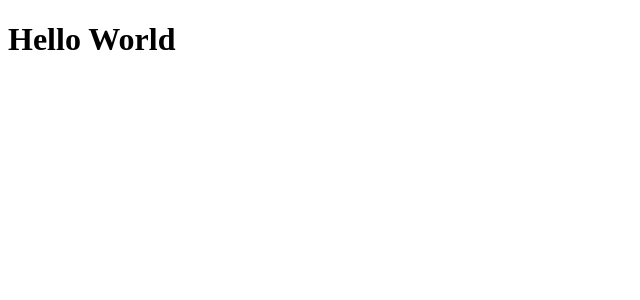
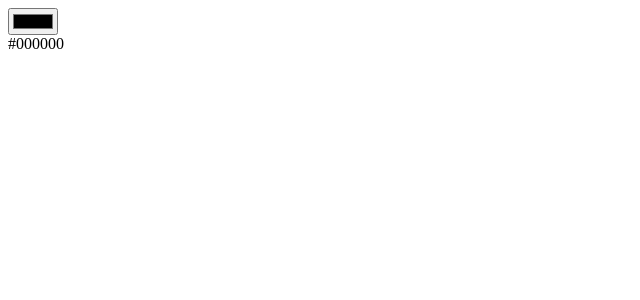
Before and after one commit to kylemayer/fe-random-color, a React app: page / in a window 1280 px wide. Shown: the top 300 px of the page, without its empty margins (0-640 px from the left). Built offline with nearby package versions, Linux system fonts and the light colour scheme.

Commit message:
color picker container

```diff
--- a/src/components/app/App.jsx
+++ b/src/components/app/App.jsx
@@ -1,5 +1,6 @@
 import React from 'react';
+import ColorPicker from '../../containers/ColorPicker';
 
 export default function App() {
-  return <h1>Hello World</h1>;
+  return <ColorPicker />;
 }
--- /dev/null
+++ b/src/containers/ColorPicker.jsx
@@ -0,0 +1,29 @@
+import React, { Component } from 'react';
+import Controls from '../components/colors/Controls';
+import Display from '../components/colors/Display';
+
+class ColorPicker extends Component {
+    state = {
+      color: '#000000',
+    };
+
+    handleChange = (event) => {
+      this.setState({ [event.target.name]: event.target.value });
+    };
+
+    render() {
+      return (
+        <>
+          <Controls
+            color={this.state.color}
+            onChange={this.handleChange}
+          />
+          <Display
+            color={this.state.color}
+          />
+        </>
+      );
+    }
+}
+
+export default ColorPicker;
```
Also changed, not shown: src/components/colors/Controls.jsx (renamed from src/components/app/colors/Controls.jsx), src/components/colors/Display.jsx (renamed from src/components/app/colors/Display.jsx).
